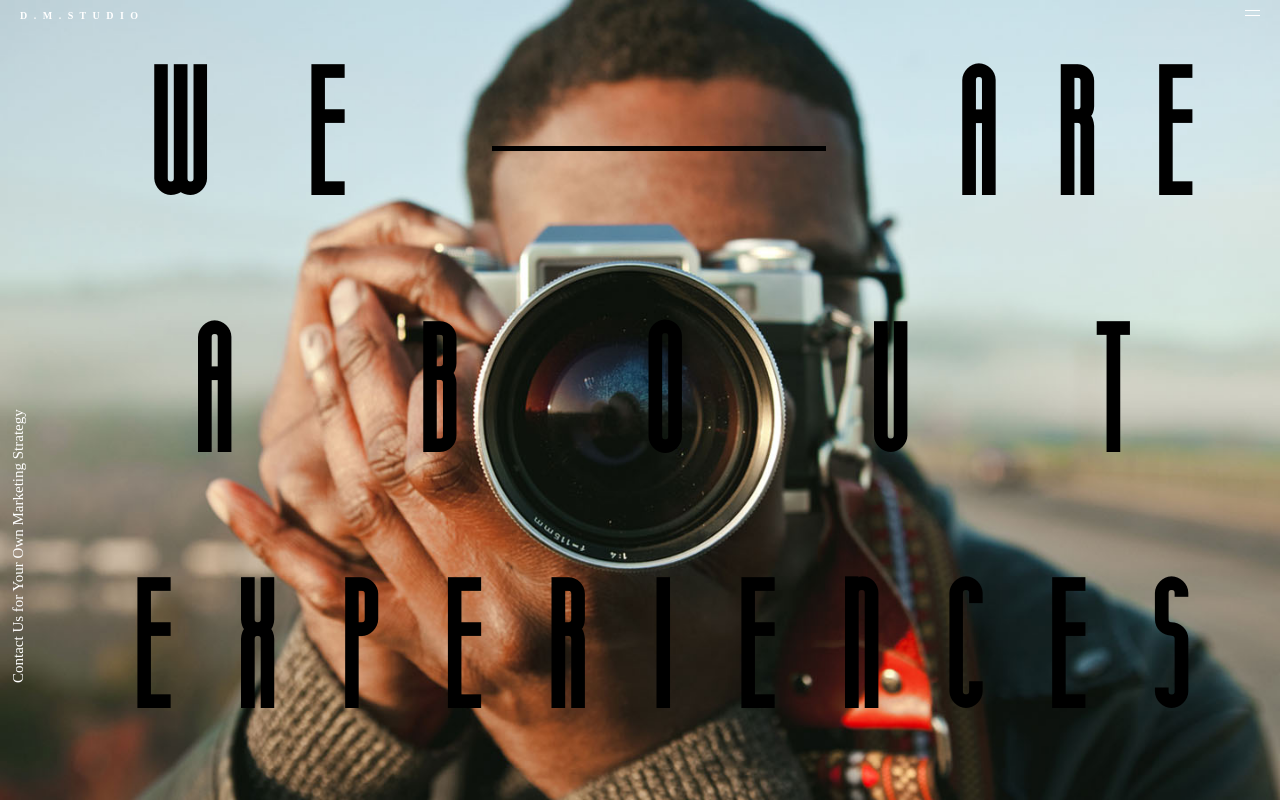
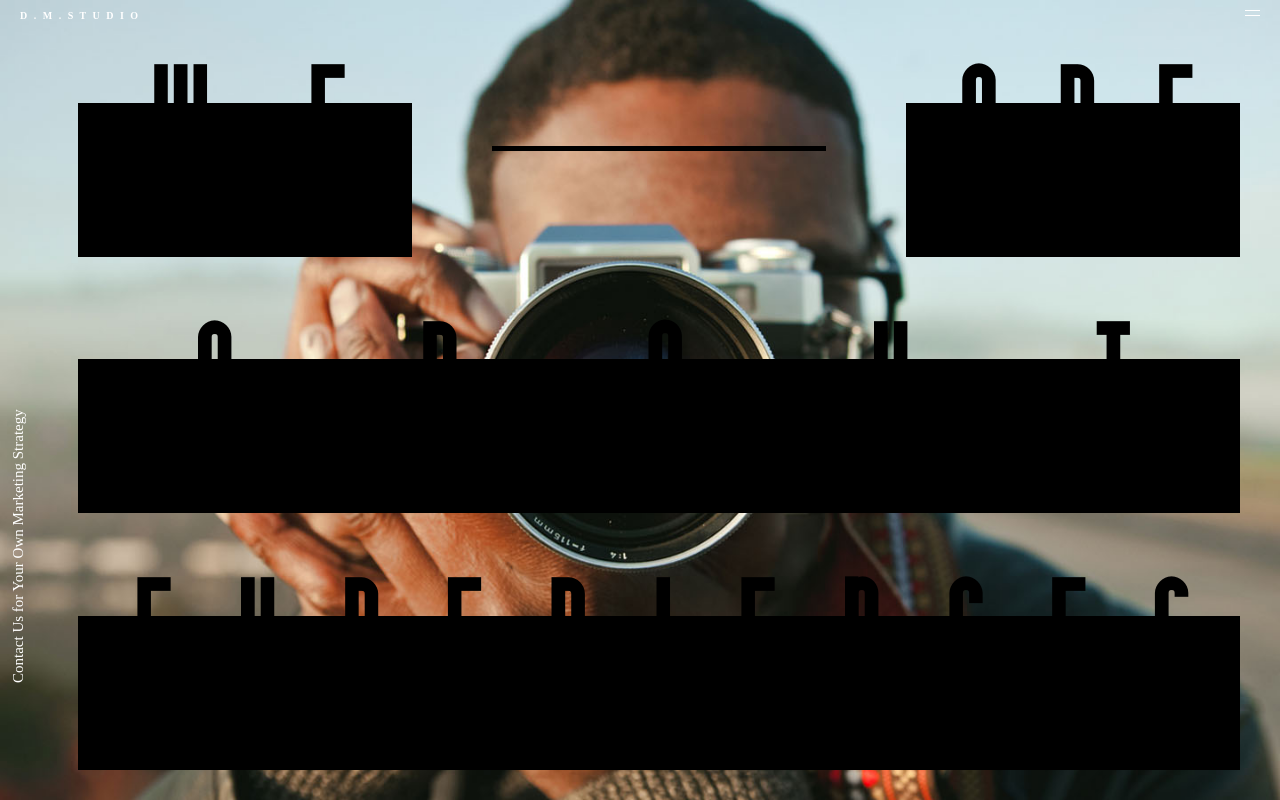
Before and after one commit to masaka222/D.-M.-Studio-animation, a React (Create React App) app: page / in a window 1280 px wide. Built offline with nearby package versions, Linux system fonts and the light colour scheme.

Commit message:
Main Text Boxes + Hover animation

```diff
--- a/src/Main.css
+++ b/src/Main.css
@@ -4,7 +4,7 @@
     grid-row: full-start / full-end;
 
     font-family: Komoda;
-    font-weight: 800;
+    font-weight: 600;
     font-size: 17rem;
 
     display: grid;
@@ -26,6 +26,7 @@
 .main-line,
 .main-about,
 .main-experiences{
+    position: relative;
     display: flex;
     justify-content: space-around;
     margin-left: 4rem;
@@ -43,3 +44,25 @@
     display: flex;
     align-self: center;
 }
+
+/* BOXES COVERING TEXT */
+.main-we::after,
+.main-are::after,
+.main-about::after,
+.main-experiences::after{
+    content: "";
+    position: absolute;
+    bottom: 3rem;
+    left: 0;
+    height: 60%;
+    width: 100%;
+    background-color: black;
+    transition: all 1s cubic-bezier(0,0,0,1);
+}
+
+.main-we:hover::after,
+.main-are:hover::after,
+.main-about:hover::after,
+.main-experiences:hover::after{
+    height: 0%;
+}
--- a/src/Main.js
+++ b/src/Main.js
@@ -5,13 +5,28 @@ class Main extends Component {
   render() {
     return (
       <div className="main">
-        <p className="main-we"> <span> W </span><span> E </span> </p>
-        <p className="main-line"></p>
-        <p className="main-are"> <span>A</span><span>R</span><span>E</span></p>
-        <p className="main-about" id="about-text">
-        <span>A</span><span>B</span><span>O</span><span>U</span><span>T</span>
-        </p>
-        <p className="main-experiences" id="experiences-text">
+        <div className="main-we">
+            <span> W </span>
+            <span> E </span>
+        </div>
+
+        <div className="main-line"></div>
+
+        <div className="main-are">
+            <span>A</span>
+            <span>R</span>
+            <span>E</span>
+        </div>
+
+        <div className="main-about" id="about-text">
+            <span>A</span>
+            <span>B</span>
+            <span>O</span>
+            <span>U</span>
+            <span>T</span>
+        </div>
+
+        <div className="main-experiences" id="experiences-text">
             <span>E</span>
             <span>X</span>
             <span>P</span>
@@ -23,7 +38,7 @@ class Main extends Component {
             <span>C</span>
             <span>E</span>
             <span>S</span>
-        </p>
+        </div>
       </div>
     );
   }
```
Lines whose indentation alone changed are shown as unchanged.
